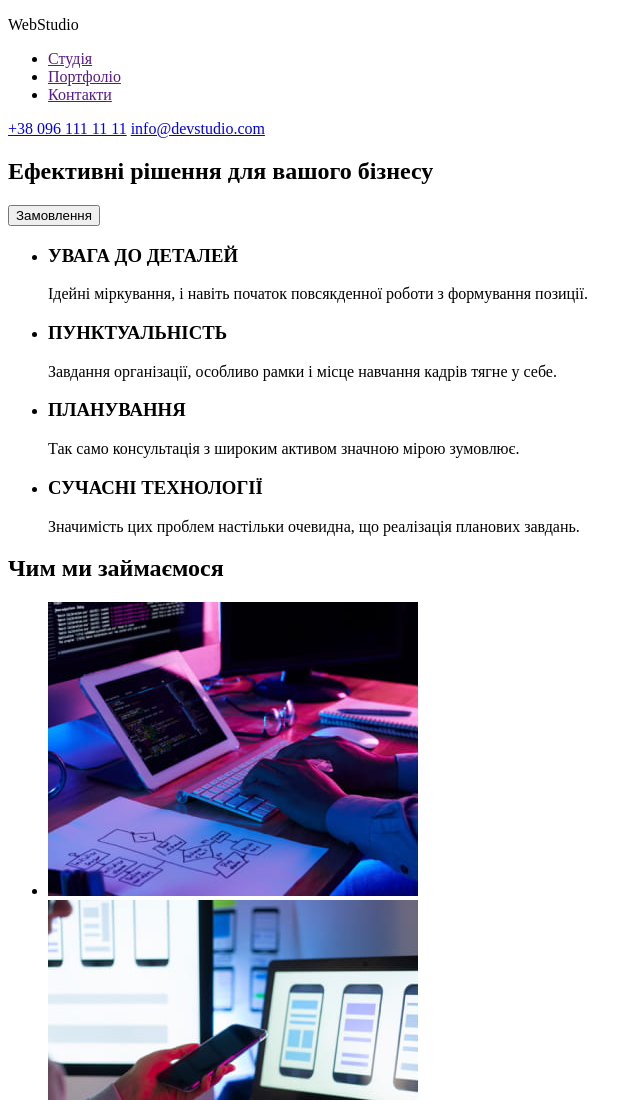
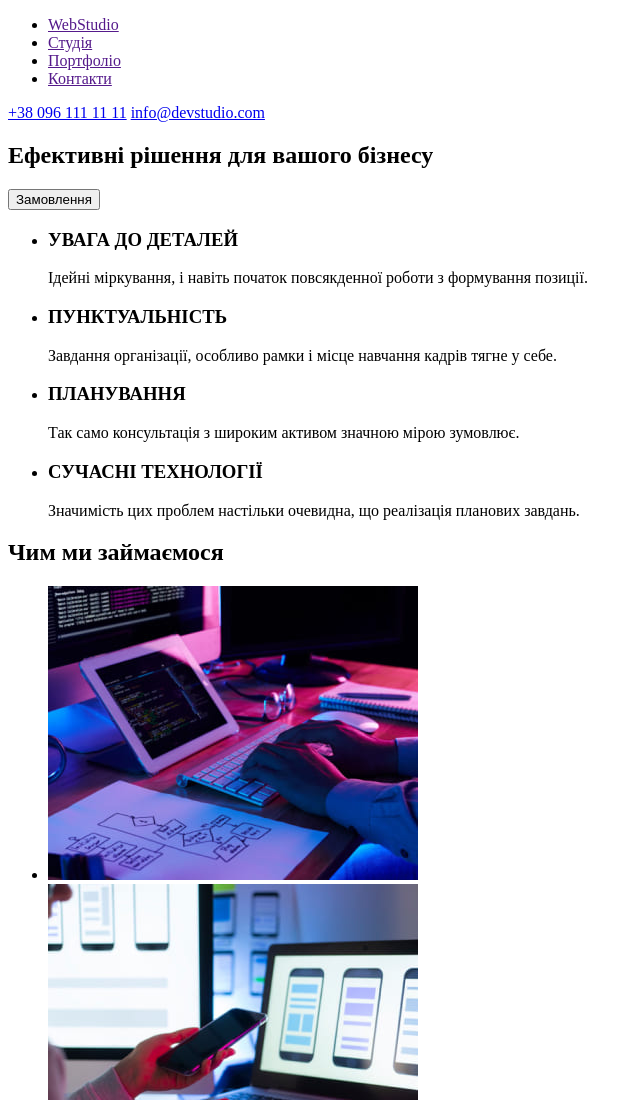
Before and after one commit to Ira88/goit-markup-hw-001, a plain HTML site: page index.html in a window 1280 px wide. Shown: the top 1100 px of the page, without its empty margins (0-642 px from the left). Drawn offline with Linux system fonts and the light colour scheme.

Commit message:
додавання посилання

```diff
--- a/index.html
+++ b/index.html
@@ -8,9 +8,9 @@
 </head>
 <body>
    <header>
-    <p>WebStudio</p>
     <nav>
         <ul>
+            <li><a href="">WebStudio</a></li>
             <li><a href="">Студія</a></li>
             <li> <a href="">Портфоліо</a></li>
             <li> <a href="">Контакти</a></li>
```
